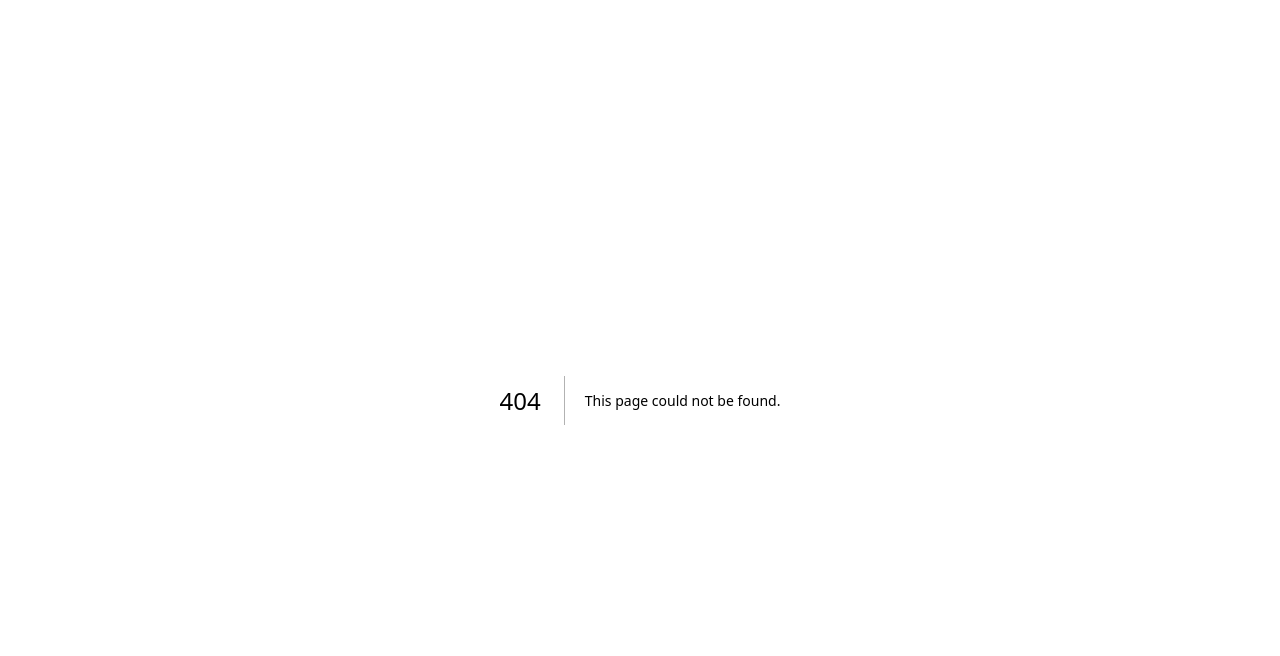
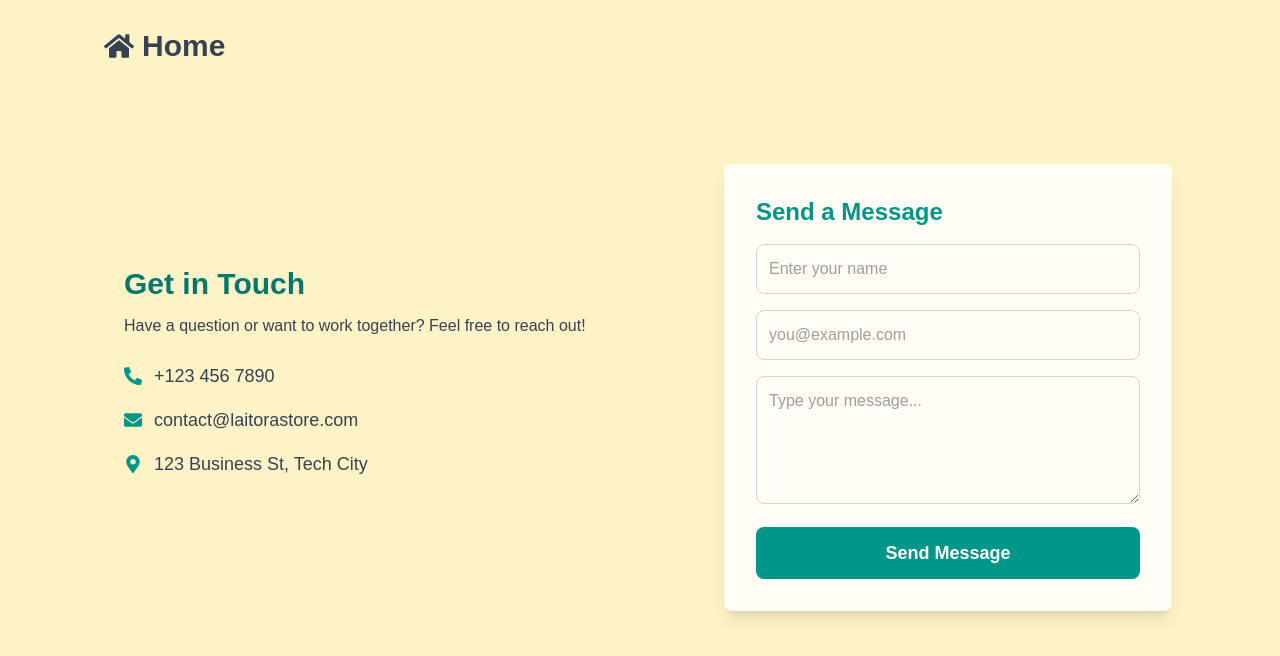
Before and after one commit to Aashis719/Laitora-Store, a Next.js app: page /contact in a window 1280 px wide. Before the commit this address had no page. Shown: the top 656 px of the page. Built offline with nearby package versions, Linux system fonts and the light colour scheme.

Commit message:
contact page added

```diff
--- a/package.json
+++ b/package.json
@@ -10,6 +10,7 @@
   },
   "dependencies": {
     "@clerk/nextjs": "^6.12.12",
+    "@emailjs/browser": "^4.4.1",
     "@heroicons/react": "^2.2.0",
     "@supabase/supabase-js": "^2.49.4",
     "cloudinary": "^2.6.0",
--- a/src/app/components/HomePage.js
+++ b/src/app/components/HomePage.js
@@ -20,7 +20,9 @@ const HomePage = () => {
                 <SignInButton/>
               </div>
             </SignedOut>
+
           </div>
+
         </div>
       </section>
 
--- a/src/app/components/NavBar.js
+++ b/src/app/components/NavBar.js
@@ -8,14 +8,24 @@ import { SignInButton, UserButton, SignedIn, SignedOut, SignOutButton } from '@c
 const NavBar = () => {
   return (
     <>
-    <div className=' w-full p-4 flex items-center justify-between px-5 md:px-30 fixed'>
-      <div className='text-teal-500 text-3xl font-bold'>Laitora <span className='text-gray-800'>Store</span></div>
+    <div className=' w-full py-4 flex items-center justify-between px-3  md:px-30 fixed'>
+      <div className='flex items-center justify-between w-full'>
+        <div className='text-teal-500 text-3xl font-bold'>Laitora <span className='text-gray-800'>Store</span></div>
+      <SignedOut>
+        <div className=' md:hidden  rounded text-teal-400  border-1 hover:bg-teal-400 hover:text-white hover:border-teal-400 duration-200  cursor-pointer py-[1.5] px-2 text-center '>Contact Us</div>
+        </SignedOut>
+        </div>
+
       <div className='flex items-center gap-5'>
-        <div className='text-xl text-gray-700 font-semibold hover:underline  duration-200 hidden md:block '>Contact us</div>
+<Link href={'/contact'}>
+<div className=' hidden md:block  rounded text-teal-400 md:w-34 border-1 hover:bg-teal-400 hover:text-white hover:border-teal-400 duration-200  cursor-pointer py-3 px-5 text-center'>Contact Us</div>
+
+</Link>
         <SignedIn>
          <div className='text-gray-700 hover:text-teal-700 hover:bg-amber-50 cursor-pointer font-semibold py-2 px-4 rounded-2xl hidden md:block '> <SignOutButton/></div>
         <div className='md:hidden'> <UserButton/></div>
         </SignedIn>
+
       </div>
     </div>
     </>
--- /dev/null
+++ b/src/app/contact/page.js
@@ -0,0 +1,111 @@
+'use client'
+import { useState } from "react";
+import Link from "next/link";
+import { FaPhoneAlt, FaEnvelope, FaMapMarkerAlt, FaHome } from "react-icons/fa";
+import emailjs from "@emailjs/browser";
+import { ToastContainer, toast } from "react-toastify";
+import "react-toastify/dist/ReactToastify.css";
+
+export default function ContactUs() {
+  const [form, setForm] = useState({ name: "", email: "", message: "" });
+  const [isSending, setIsSending] = useState(false);
+
+  const handleChange = (e) => {
+    setForm({ ...form, [e.target.name]: e.target.value });
+  };
+
+  const sendEmail = async (e) => {
+    e.preventDefault();
+    setIsSending(true);
+
+    emailjs
+      .send(
+        "service_z0n69mt", // Replace with your EmailJS Service ID
+        "template_tmjjxz4", // Replace with your EmailJS Template ID
+        {
+          name: form.name,          // Updated key to 'name' for template matching
+          email: form.email,        // Updated key to 'email' for template matching
+          message: form.message,    // Key 'message' is unchanged
+        },
+        "Zpyv556tuOPUfuzDe" // Replace with your EmailJS Public Key
+      )
+      .then(() => {
+        toast.success("🎉 Message sent successfully!", { position: "top-center" });
+        setForm({ name: "", email: "", message: "" });
+      })
+      .catch(() => {
+        toast.error("⚠️ Failed to send message. Try again!", { position: "top-center" });
+      })
+      .finally(() => setIsSending(false));
+  };
+
+  return (
+    <div className="bg-amber-100 p-6 pt-2 text-gray-700 min-h-screen">
+      <ToastContainer />
+      <div className="w-full mb-5 text-3xl font-semibold md:pl-20 md:pt-5">
+        <Link href={"/"} className="text-left flex gap-2 items-center">
+          <FaHome /> <span>Home</span>
+        </Link>
+      </div>
+
+      <div className="flex flex-col md:flex-row items-center justify-center md:pt-20">
+        <div className="md:w-1/2 text-gray-700 py-8 px-4 pt-0">
+          <h2 className="text-3xl font-bold text-teal-700">Get in Touch</h2>
+          <p className="mt-3 text-gray-700">
+            Have a question or want to work together? Feel free to reach out!
+          </p>
+          <div className="mt-6 space-y-4">
+            <p className="flex items-center text-lg">
+              <FaPhoneAlt className="text-teal-600 mr-3" /> +123 456 7890
+            </p>
+            <p className="flex items-center text-lg">
+              <FaEnvelope className="text-teal-600 mr-3" /> contact@laitorastore.com
+            </p>
+            <p className="flex items-center text-lg">
+              <FaMapMarkerAlt className="text-teal-600 mr-3" /> 123 Business St, Tech City
+            </p>
+          </div>
+        </div>
+
+        <div className="md:w-1/2 bg-white/80 p-8 rounded-lg shadow-lg max-w-md">
+          <h2 className="text-2xl font-bold text-teal-600">Send a Message</h2>
+          <form className="mt-4 space-y-4" onSubmit={sendEmail}>
+            <input
+              type="text"
+              name="name"
+              value={form.name}
+              onChange={handleChange}
+              placeholder="Enter your name"
+              className="w-full p-3 border border-gray-300 rounded-lg focus:ring-2 focus:ring-teal-500 focus:outline-none"
+              required
+            />
+            <input
+              type="email"
+              name="email"
+              value={form.email}
+              onChange={handleChange}
+              placeholder="you@example.com"
+              className="w-full p-3 border border-gray-300 rounded-lg focus:ring-2 focus:ring-teal-500 focus:outline-none"
+              required
+            />
+            <textarea
+              name="message"
+              value={form.message}
+              onChange={handleChange}
+              placeholder="Type your message..."
+              className="w-full p-3 border border-gray-300 rounded-lg focus:ring-2 focus:ring-teal-500 focus:outline-none h-32"
+              required
+            ></textarea>
+            <button
+              type="submit"
+              className="w-full bg-teal-600 text-white p-3 rounded-lg text-lg font-bold hover:bg-teal-800 flex justify-center items-center gap-2"
+              disabled={isSending}
+            >
+              {isSending ? "Sending..." : "Send Message"}
+            </button>
+          </form>
+        </div>
+      </div>
+    </div>
+  );
+}
```
Also changed, not shown: 1 other file (tests, documents, lock files or other folders).
